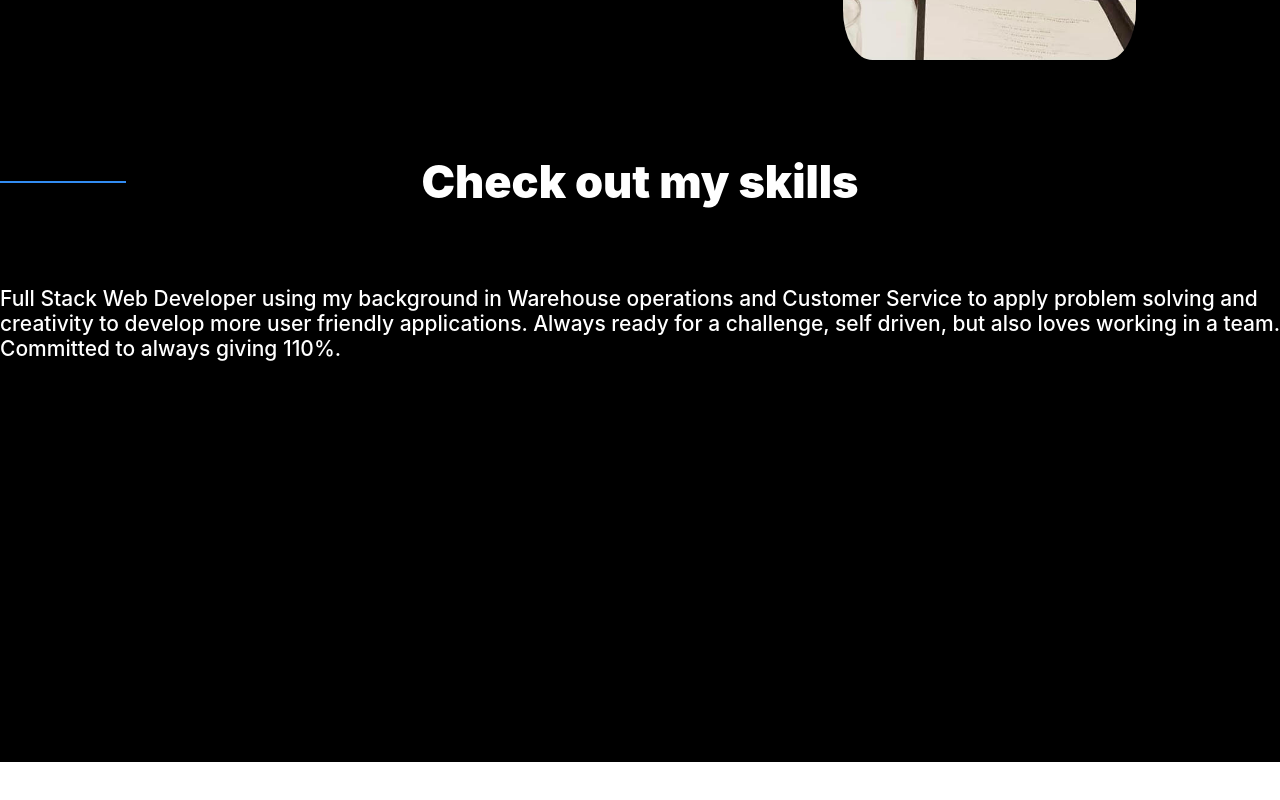
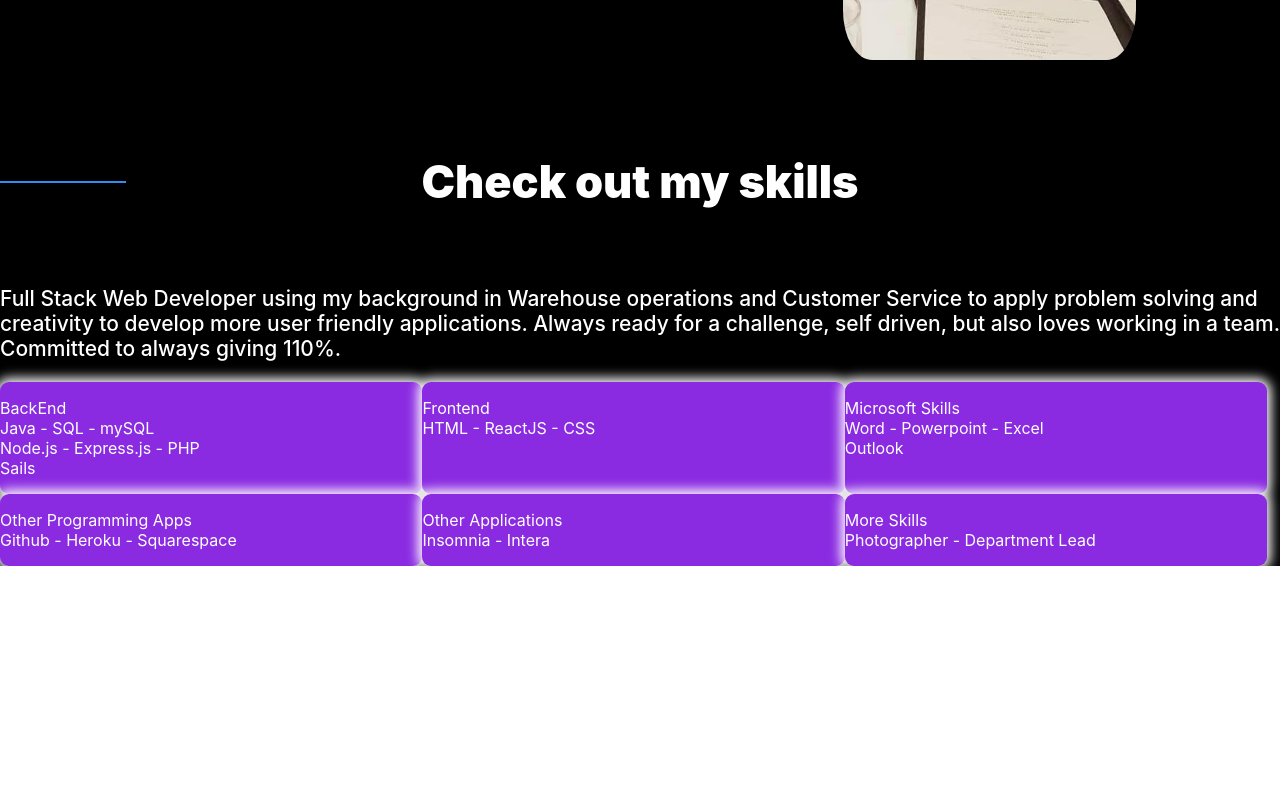
Before and after one commit to Hbrown16/React-Portfolio, a React (Create React App) app in the folder react-portfolio-haley/: page / in a window 1280 px wide. Shown: the part 1291-2091 px from the top of the page. After the commit the page ends 2057 px from the top, so only its background shows below. Built offline with nearby package versions, Linux system fonts and the light colour scheme.

Commit message:
list styling

```diff
--- a/react-portfolio-haley/src/components/Skills/Skills.module.css
+++ b/react-portfolio-haley/src/components/Skills/Skills.module.css
@@ -1,3 +1,21 @@
 .Skills {
     background: black;
 }
+
+.Skills .List ul {
+    color: white;
+    list-style-type: none;
+    padding: 0;
+}
+
+.Skills .Container {
+    display: flex;
+    flex-wrap: wrap;
+}
+
+.Skills .Container .List {
+    flex-basis: 33%;
+    background-color: blueviolet;
+    box-shadow: 0 0 12px 4px white;
+    border-radius: 9px
+}
```
